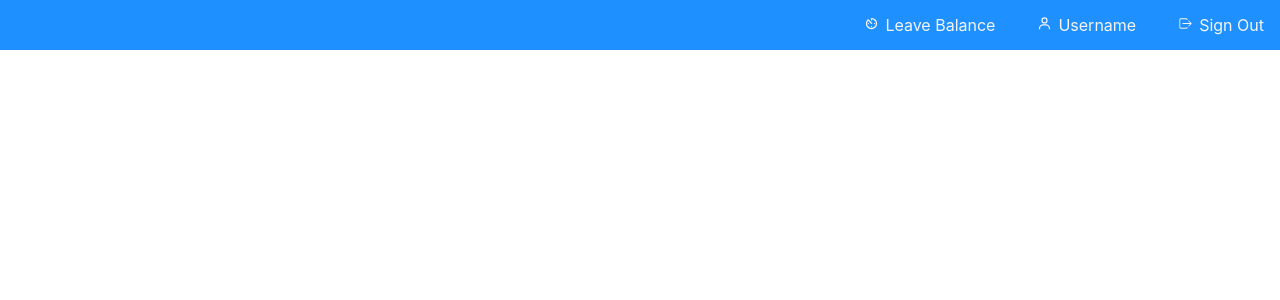
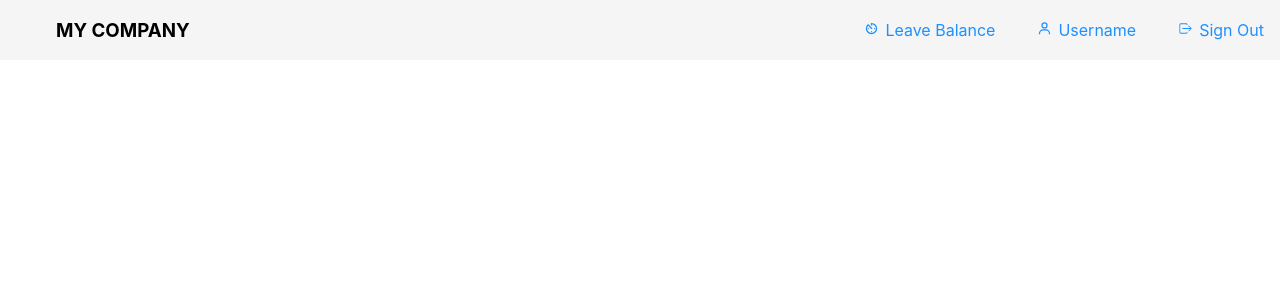
Before and after one commit to BenoCharlo/payroll_manager, a Next.js app in the folder frontend/: page / in a window 1280 px wide. Shown: the top 300 px of the page. Built offline with nearby package versions, Linux system fonts and the light colour scheme.

Commit message:
add far right comany element

```diff
--- a/frontend/components/Navbar.tsx
+++ b/frontend/components/Navbar.tsx
@@ -7,6 +7,9 @@ export const Navbar = () => {
   return (
     <div className={styles.nav}>
       <ul className={styles.nav__menu}>
+        <li className={styles.menu__item_push_right}>
+          <h3>MY COMPANY</h3>
+        </li>
         <li className={styles.menu__item}>
         <span className={styles.icon}><MdOutlineAvTimer /></span>
           Leave Balance
--- a/frontend/styles/Navbar.module.css
+++ b/frontend/styles/Navbar.module.css
@@ -1,12 +1,12 @@
 .nav {
-    height: 50px;
-    background: dodgerblue;
+    height: 60px;
+    background: whitesmoke;
 
 }
 
 .nav__menu {
     list-style-type: none;
-    background: dodgerblue;
+    background: whitesmoke;
     height: 100%;
     display: flex;
     justify-content: right;
@@ -18,16 +18,22 @@
 .menu__item {
     margin-left: 10px;
     font-size: 16px;
-    color: whitesmoke;
+    color: dodgerblue;
     cursor: pointer;
     padding: 16px;
 }
 
+.menu__item_push_right {
+    margin-right: auto;
+    padding: 16px;
+}
+
+
 .menu__item:hover {
     background-color: rgb(85, 80, 80);
-    border-radius: 5%;
+    border-radius: 10px;
     opacity: 0.8;
-    color: black
+    color: whitesmoke
 }
 
 .icon {
```
